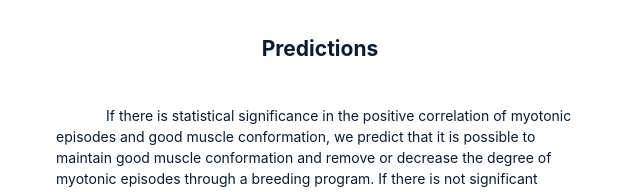
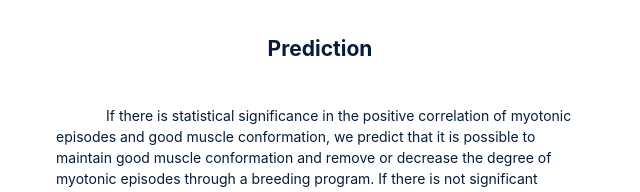
Before and after one commit to rnetro/faintinggoats.github.io, a plain HTML site: page hypothesis.html in a window 1280 px wide. Shown: the part 630-822 px from the top of the page, 320-960 px from the left. Drawn offline with Linux system fonts and the light colour scheme.

Commit message:
"prediction"

```diff
--- a/hypothesis.html
+++ b/hypothesis.html
@@ -34,7 +34,7 @@
 
         	<p>We hypothesize that muscular conformation in myotonic goats correlates with the occurrences and severity of myotonic episodes. We predict that is it possible to select  for good muscle confirmation without the myotonic traits by selecting for absence of  myotonia congenita and the presence of good muscular conformation.</p>
         	<p>&nbsp;</p>
-				<h2>Predictions</h2>
+				<h2>Prediction</h2>
         	<p>&nbsp;</p>
 				<p>If there is statistical significance in the positive correlation of myotonic episodes and good muscle conformation, we predict that it is possible to maintain good muscle conformation and remove or decrease the degree of myotonic episodes through a breeding program. If there is not significant statistical evidence of correlation, we predict that it is most definitely possible to develop a breeding program that maintains good muscular conformation without the presence of myotonia congenita.</p>
         	<p>&nbsp;</p>
```
